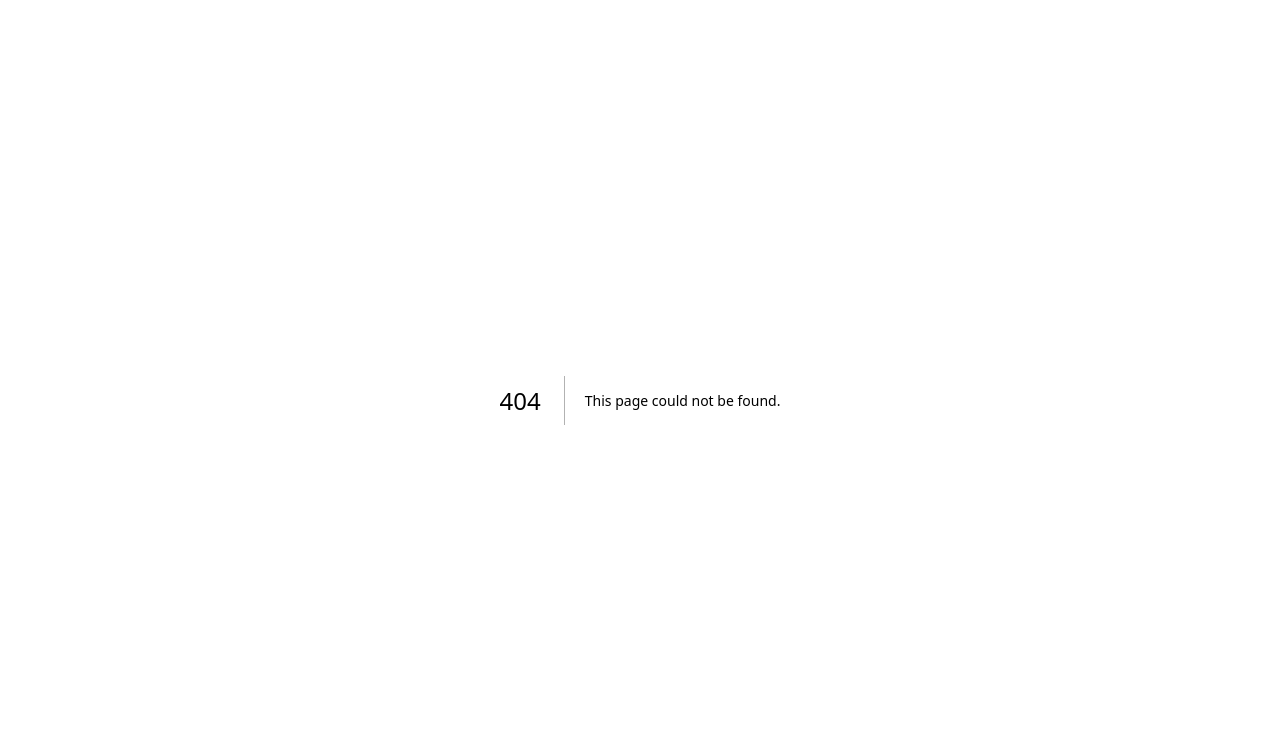
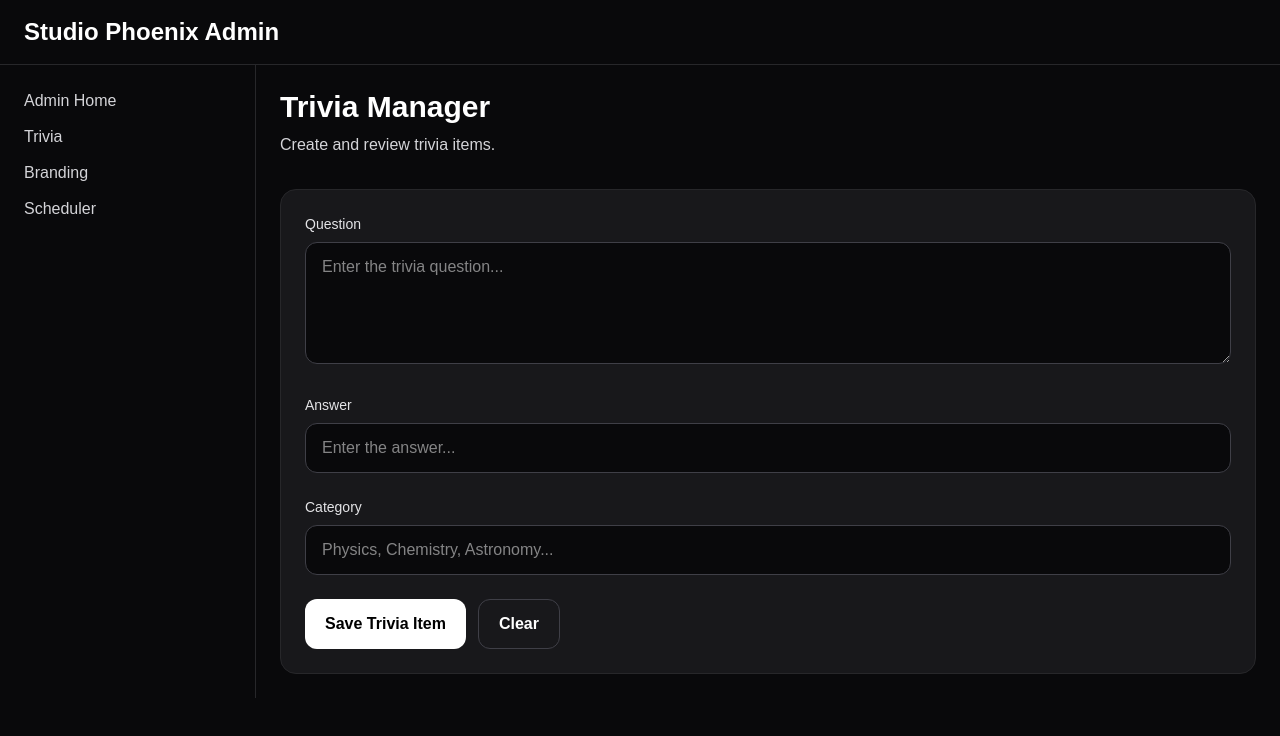
Before and after one commit to tph0enix/studio-phoenix-site, a Next.js app: page /admin/trivia in a window 1280 px wide. Before the commit this address had no page. Shown: the top 736 px of the page. Built offline with nearby package versions, Linux system fonts and the light colour scheme.

Commit message:
Build admin skeleton & trivia form

```diff
--- /dev/null
+++ b/src/app/admin/branding/page.tsx
@@ -0,0 +1,10 @@
+export default function AdminBranding(): React.JSX.Element {
+  return (
+    <main>
+      <h2 className="text-3xl font-bold">Branding Manager</h2>
+      <p className="mt-4 text-zinc-300">
+        Brand voice, colors, fonts, and other identity-related theming managed here.
+      </p>
+    </main>
+  );
+}
--- /dev/null
+++ b/src/app/admin/layout.tsx
@@ -0,0 +1,36 @@
+import Link from "next/link";
+
+export default function AdminLayout({
+  children,
+}: {
+  children: React.ReactNode;
+}): React.JSX.Element {
+  return (
+    <div className="min-h-screen bg-zinc-950 text-white">
+      <header className="border-b border-zinc-800 px-6 py-4">
+        <h1 className="text-2xl font-semibold">Studio Phoenix Admin</h1>
+      </header>
+
+      <div className="flex">
+        <aside className="w-64 border-r border-zinc-800 p-6">
+          <nav className="space-y-3">
+            <Link href="/admin" className="block text-zinc-300 hover:text-white">
+              Admin Home
+            </Link>
+            <Link href="/admin/trivia" className="block text-zinc-300 hover:text-white">
+              Trivia
+            </Link>
+            <Link href="/admin/branding" className="block text-zinc-300 hover:text-white">
+              Branding
+            </Link>
+            <Link href="/admin/scheduler" className="block text-zinc-300 hover:text-white">
+              Scheduler
+            </Link>
+          </nav>
+        </aside>
+
+        <main className="flex-1 p-6">{children}</main>
+      </div>
+    </div>
+  );
+}
--- /dev/null
+++ b/src/app/admin/page.tsx
@@ -0,0 +1,44 @@
+import Link from "next/link";
+
+export default function AdminPage(): React.JSX.Element {
+  return (
+    <main>
+      <h2 className="text-3xl font-bold">Admin</h2>
+      <p className="mt-4 text-zinc-300">
+        Internal tools for Studio Phoenix.
+      </p>
+
+      <div className="mt-8 grid gap-4 sm:grid-cols-2 lg:grid-cols-3">
+        <Link
+          href="/admin/trivia"
+          className="rounded-xl border border-zinc-800 bg-zinc-900 p-5 transition hover:border-zinc-600"
+        >
+          <h3 className="text-xl font-semibold">Trivia</h3>
+          <p className="mt-2 text-sm text-zinc-400">
+            Manage trivia creation, review, approval, and queue flow.
+          </p>
+        </Link>
+
+        <Link
+          href="/admin/branding"
+          className="rounded-xl border border-zinc-800 bg-zinc-900 p-5 transition hover:border-zinc-600"
+        >
+          <h3 className="text-xl font-semibold">Branding</h3>
+          <p className="mt-2 text-sm text-zinc-400">
+            Configure voice, identity, and future brand styling.
+          </p>
+        </Link>
+
+        <Link
+          href="/admin/scheduler"
+          className="rounded-xl border border-zinc-800 bg-zinc-900 p-5 transition hover:border-zinc-600"
+        >
+          <h3 className="text-xl font-semibold">Scheduler</h3>
+          <p className="mt-2 text-sm text-zinc-400">
+            Control posting frequency, generation volume, and timing.
+          </p>
+        </Link>
+      </div>
+    </main>
+  );
+}
--- /dev/null
+++ b/src/app/admin/scheduler/page.tsx
@@ -0,0 +1,10 @@
+export default function AdminScheduler(): React.JSX.Element {
+  return (
+    <main>
+      <h2 className="text-3xl font-bold">Scheduling Manager</h2>
+      <p className="mt-4 text-zinc-300">
+        Posting frequencies & times managed here.
+      </p>
+    </main>
+  );
+}
--- /dev/null
+++ b/src/app/admin/trivia/page.tsx
@@ -0,0 +1,69 @@
+export default function AdminTriviaPage(): React.JSX.Element {
+  return (
+    <div className="space-y-8">
+      <div>
+        <h2 className="text-3xl font-bold">Trivia Manager</h2>
+        <p className="mt-2 text-zinc-300">
+          Create and review trivia items.
+        </p>
+      </div>
+
+      <form className="space-y-6 rounded-2xl border border-zinc-800 bg-zinc-900 p-6">
+        <div className="space-y-2">
+          <label htmlFor="question" className="block text-sm font-medium text-zinc-200">
+            Question
+          </label>
+          <textarea
+            id="question"
+            name="question"
+            rows={4}
+            className="w-full rounded-xl border border-zinc-700 bg-zinc-950 px-4 py-3 text-white outline-none"
+            placeholder="Enter the trivia question..."
+          />
+        </div>
+
+        <div className="space-y-2">
+          <label htmlFor="answer" className="block text-sm font-medium text-zinc-200">
+            Answer
+          </label>
+          <input
+            id="answer"
+            name="answer"
+            type="text"
+            className="w-full rounded-xl border border-zinc-700 bg-zinc-950 px-4 py-3 text-white outline-none"
+            placeholder="Enter the answer..."
+          />
+        </div>
+
+        <div className="space-y-2">
+          <label htmlFor="category" className="block text-sm font-medium text-zinc-200">
+            Category
+          </label>
+          <input
+            id="category"
+            name="category"
+            type="text"
+            className="w-full rounded-xl border border-zinc-700 bg-zinc-950 px-4 py-3 text-white outline-none"
+            placeholder="Physics, Chemistry, Astronomy..."
+          />
+        </div>
+
+        <div className="flex gap-3">
+          <button
+            type="submit"
+            className="rounded-xl bg-white px-5 py-3 font-semibold text-black"
+          >
+            Save Trivia Item
+          </button>
+
+          <button
+            type="button"
+            className="rounded-xl border border-zinc-700 px-5 py-3 font-semibold text-white"
+          >
+            Clear
+          </button>
+        </div>
+      </form>
+    </div>
+  );
+}
```
